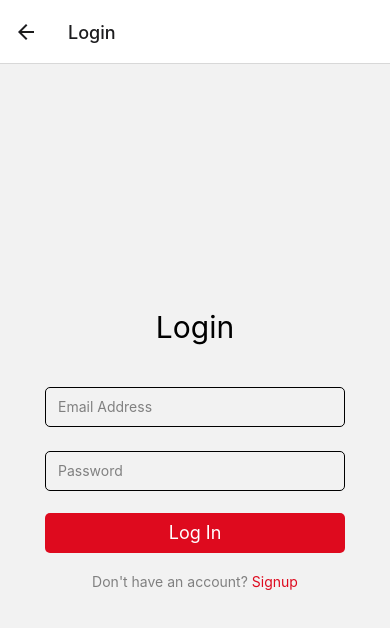
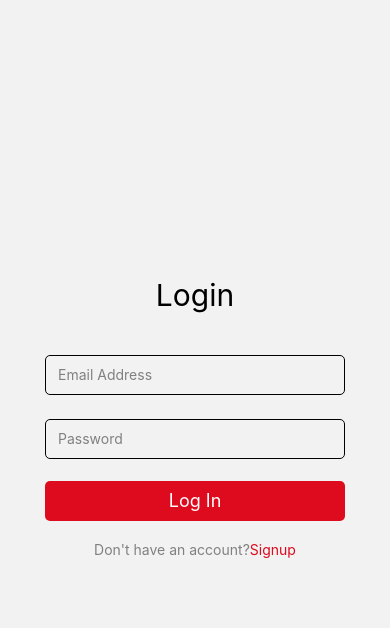
Before and after one commit to AliMuhammadAslam/FYP-Blood-Donation-System, a React Native app in the folder FYPBloodDonationSystem/: screen /Login in a window 390 px wide. Shown: the top 628 px of the page. Built offline with nearby package versions, Linux system fonts and the light colour scheme.

Commit message:
added navigation on login and signup pages
Added navigation on the bottom text(below the buttons) as well. From signup to login and vice versa.

Removed headers from all pages.

```diff
--- a/FYPBloodDonationSystem/App.js
+++ b/FYPBloodDonationSystem/App.js
@@ -147,9 +147,13 @@ const App = () => {
         <Stack.Screen
           name="Signup"
           component={Signup}
+          options={{headerShown: false}}
         />
         <Stack.Screen name="Login"
-        component={Login} />
+        component={Login}
+        options={{headerShown: false}}
+        />
+
       </Stack.Navigator>
     </NavigationContainer>
   );
--- a/FYPBloodDonationSystem/src/screens/login.js
+++ b/FYPBloodDonationSystem/src/screens/login.js
@@ -9,6 +9,7 @@ function Login()  {
     //     backgroundColor: isDarkMode ? Colors.darker : Colors.lighter,
     // };
 
+    const navigation = useNavigation();
 
     const [email, onChangeEmail] = React.useState('');
     const [password, onChangePassword] = React.useState('');
@@ -46,10 +47,11 @@ function Login()  {
         {/* <View style={styles.button}>
             <Button title="Log In" />
         </View> */}
-        <Text style={styles.footer}>Don't have an account? <TouchableOpacity
-        // onPress={() =>
-        //   navigation.navigate('Signup')
-        // }
+        <Text style={styles.footer}>Don't have an account?
+        <TouchableOpacity
+         onPress={() =>
+           navigation.navigate('Signup')
+         }
         >
           <Text style={{color: "#DE0A1E"}}>Signup</Text></TouchableOpacity></Text>
       </SafeAreaView>
--- a/FYPBloodDonationSystem/src/screens/signup.js
+++ b/FYPBloodDonationSystem/src/screens/signup.js
@@ -4,12 +4,15 @@ import { SafeAreaView, StyleSheet, Text, TextInput, TouchableOpacity, useColorSc
 import DropDownPicker from 'react-native-dropdown-picker';
 import {Dropdown } from 'react-native-dropdown';
 import SelectDropdown from 'react-native-select-dropdown';
+import { NavigationContainer, useNavigation } from '@react-navigation/native';
 
 function Signup() {
     // const isDarkMode = useColorScheme() === 'dark';
     // const backgroundStyle = {
     //     backgroundColor: isDarkMode ? Colors.darker : Colors.lighter,
     // };
+
+    const navigation = useNavigation();
 
     const [genderOpen, setGenderOpen] = useState(false);
   const [genderValue, setGenderValue] = useState(null);
@@ -136,7 +139,12 @@ function Signup() {
         {/* <View style={styles.button}>
             <Button title="Log In" />
         </View> */}
-        <Text style={styles.footer}>Already have an account? <TouchableOpacity ><Text style={{color: "#DE0A1E"}}>Login</Text></TouchableOpacity></Text>
+        <Text style={styles.footer}>Already have an account?
+        <TouchableOpacity
+         onPress={() =>
+          navigation.navigate('Login')
+        }
+        ><Text style={{color: "#DE0A1E"}}>Login</Text></TouchableOpacity></Text>
       </SafeAreaView>
     );
 }
```
